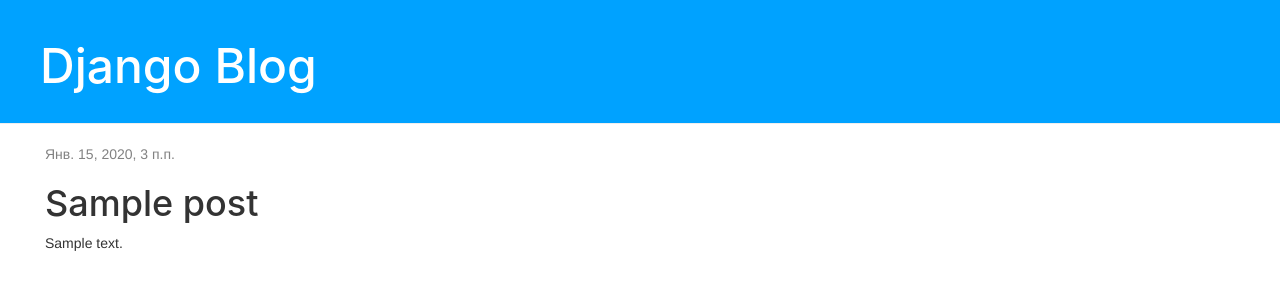
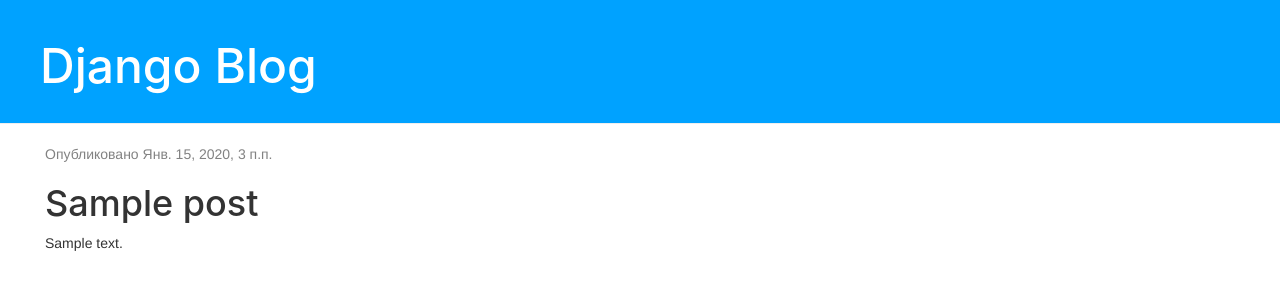
Before and after one commit to win00N/django_site, a Django app: template blog/templates/blog/post_detail.html in a window 1280 px wide. Shown: the top 300 px of the page. Run offline with Django 3.2, Linux system fonts and the light colour scheme; the template is opened without the code that fills it: values that come from a table or form of the project are taken from there, others are empty; tables that the repository leaves empty hold one stand-in row (values such as "Sample post"); some libraries are stand-ins or nearby versions.

Commit message:
Add view detail

```diff
--- a/blog/templates/blog/post_detail.html
+++ b/blog/templates/blog/post_detail.html
@@ -4,7 +4,8 @@
     <div class="post">
         {% if post.published_date %}
             <div class="date">
-                {{ post.published_date }}
+                <p>Опубликовано {{ post.published_date }}
+                </p>
             </div>
         {% endif %}
         <h1>{{ post.title }}</h1>
```
